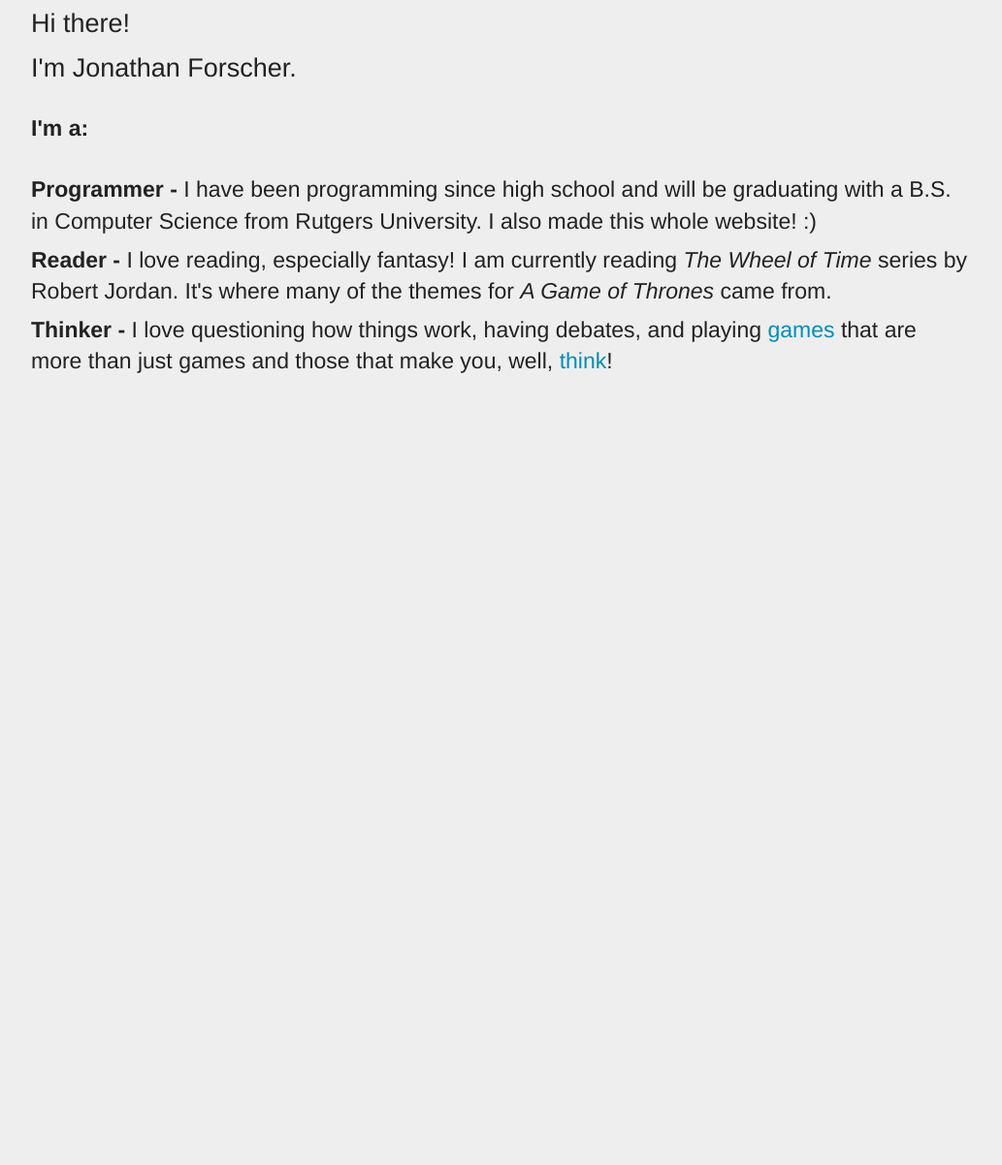
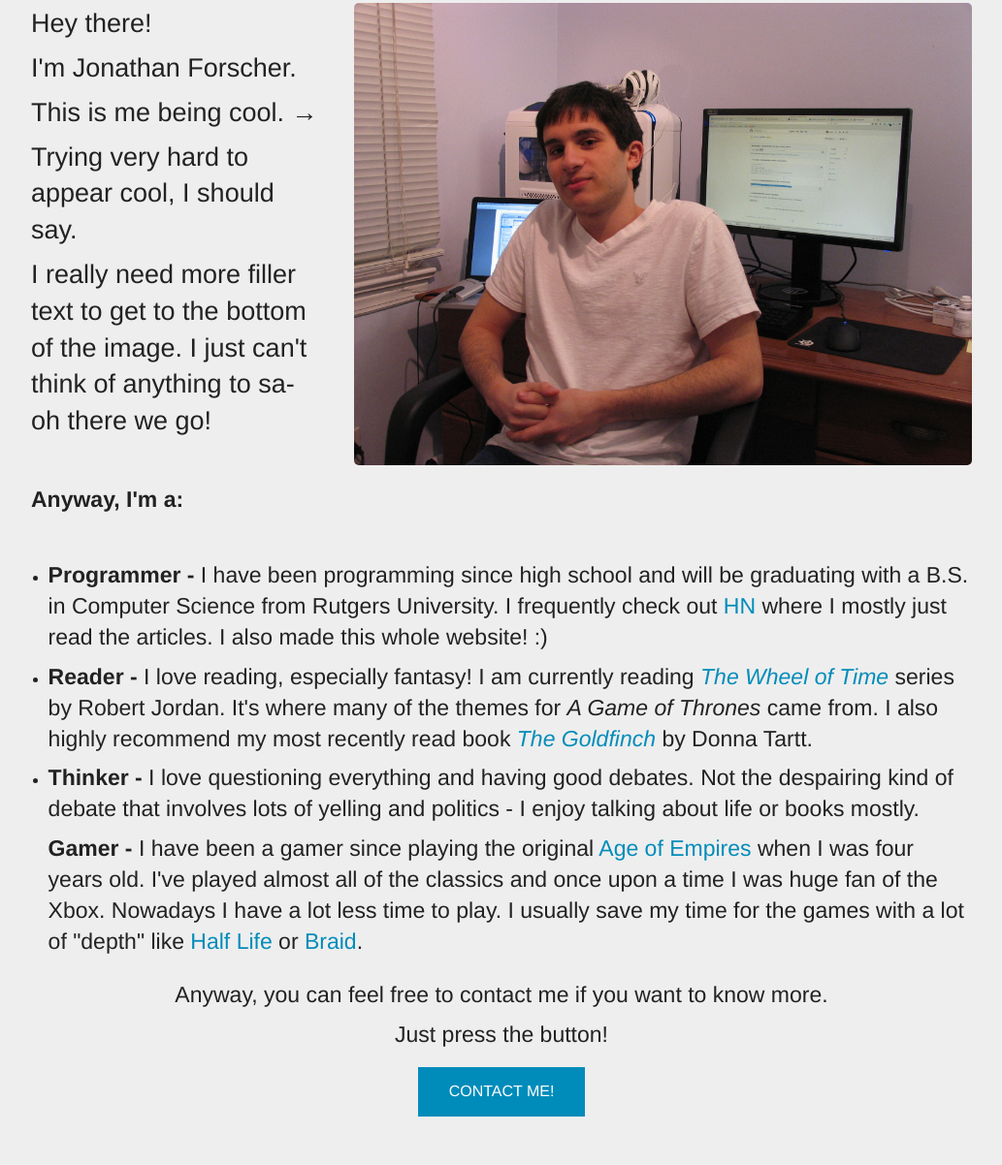
Before and after one commit to Jonfor/jonfor, a plain HTML site: page about.html in a window 1280 px wide. Shown: the part 72-1274 px from the top of the page at 97% size, without its empty margins (123-1156 px from the left). Before the commit the page ends 800 px from the top, so only its background shows below. Drawn offline with Linux system fonts and the light colour scheme; a web font is replaced by a local one.

Commit message:
Final before critique

```diff
--- a/about.html
+++ b/about.html
@@ -5,8 +5,8 @@
     <meta name="viewport" content="width=device-width, initial-scale=1.0" />
     <title>Jonfor</title>
     <link rel="stylesheet" href="css/foundation.css" />
-    <link href='https://fonts.googleapis.com/css?family=Gafata' rel='stylesheet' type='text/css'>
     <link rel="stylesheet" href="css/app.css" />
+    <link rel="shortcut icon" href="favicon.ico" />
 
     <script src="js/vendor/modernizr.js"></script>
   </head>
@@ -36,37 +36,84 @@
     </nav>
 
       <div class="row about-intro">
-        <div class="small-4 columns">
-          <h3>Hi there!</h3>
+        <div class="large-4 columns show-for-large-up">
+          <h3>Hey there!</h3>
           <h3>I'm Jonathan Forscher.</h3>
+          <h3>This is me being cool. &#8594;</h3>
+          <h3>Trying very hard to appear cool, I should say.</h3>
+          <h3>I really need more filler text to get to the bottom of the image.
+            I just can't think of anything to sa- oh there we go!
+          </h3>
         </div>
-        <div class="small-8 columns">
-
+        <div class="large-8 columns show-for-large-up">
+          <img id="self" src="./img/cas.JPG" alt="Me and my station!" title="Me and my station!">
         </div>
       </div>
 
       <div class="row im-wrapper">
-        <div class="small-12 columns">
+        <div class="large-12 columns show-for-large-up">
+          <h4><b>Anyway, I'm a:</b></h4>
+        </div>
+      </div>
+
+      <div class="row im-wrapper">
+        <div class="small-12 columns hide-for-large-up">
           <h4><b>I'm a:</b></h4>
         </div>
       </div>
 
       <div class="row what-wrapper">
         <div class="small-12 columns">
+          <ul>
+            <li>
               <h4><b>Programmer - </b>I have been programming since high school
                 and will be graduating with a B.S. in Computer Science from
-            Rutgers University. I also made this whole website! :)
+                Rutgers University. I frequently check out
+                <a href="https://news.ycombinator.com/">HN</a> where I mostly just
+                read the articles. I also made this whole website! :)
               </h4>
+            </li>
+            <li>
               <h4><b>Reader - </b>I love reading, especially fantasy! I am currently
-            reading <i>The Wheel of Time</i> series by Robert Jordan. It's
+                reading
+                <a href="https://en.wikipedia.org/wiki/The_Wheel_of_Time">
+                  <i>The Wheel of Time</i>
+                </a> series by Robert Jordan. It's
                 where many of the themes for <i>A Game of Thrones</i> came from.
+                I also highly recommend my most recently read book
+                <a href="https://en.wikipedia.org/wiki/The_Goldfinch_%28novel%29">
+                  <i>The Goldfinch</i>
+                </a>
+                by Donna Tartt.
               </h4>
-          <h4><b>Thinker - </b>I love questioning how things work,
-            having debates, and playing
-            <a href="https://en.wikipedia.org/wiki/Half-Life_2">games</a> that
-            are more than just games and those that make you, well,
-            <a href="http://www.giantbomb.com/reviews/braid-review/1900-41/">think</a>!
+            </li>
+            <li>
+              <h4><b>Thinker - </b>I love questioning everything and having good
+                debates. Not the despairing kind of debate that
+                involves lots of yelling and politics - I enjoy talking about life
+                or books mostly.
               </h4>
+              <h4><b>Gamer - </b>I have been a gamer since playing the original
+                <a href="https://en.wikipedia.org/wiki/Age_of_Empires">
+                  Age of Empires
+                </a>
+                when I was four years old. I've played almost all of the
+                classics and once upon a time I was huge fan of the Xbox.
+                Nowadays I have a lot less time to play. I usually save my time
+                for the games with a lot of "depth" like
+                <a href="https://en.wikipedia.org/wiki/Half-Life_2">Half Life</a> or
+                <a href="http://www.giantbomb.com/reviews/braid-review/1900-41/">Braid</a>.
+              </h4>
+            </li>
+          <ul>
+        </div>
+      </div>
+      <div class="row">
+        <div class="small-12 columns about-page-contact">
+          <h4>Anyway, you can feel free to contact me if you want to know more.
+          </h4>
+          <h4>Just press the button!</h4>
+          <a class="button about-page-bottom" target="_blank" href="mailto:forscherjonathan@gmail.com?Subject=Hey%20Jon!">CONTACT ME!</a>
         </div>
       </div>
 
--- a/css/app.css
+++ b/css/app.css
@@ -28,3 +28,16 @@ body {
 .about-intro {
 	margin-top: 30px;
 }
+
+#self {
+	border-radius: 5px;
+}
+
+.about-page-contact {
+	text-align: center;
+}
+
+.about-page-bottom {
+	margin-top: 10px;
+	margin-bottom: 50px;
+}
```
Also changed, not shown: index.html (+1 -1 lines), favicon.ico (added), grayfox.jpg (deleted), img/cas.JPG (added). Lines whose indentation alone changed are shown as unchanged.
